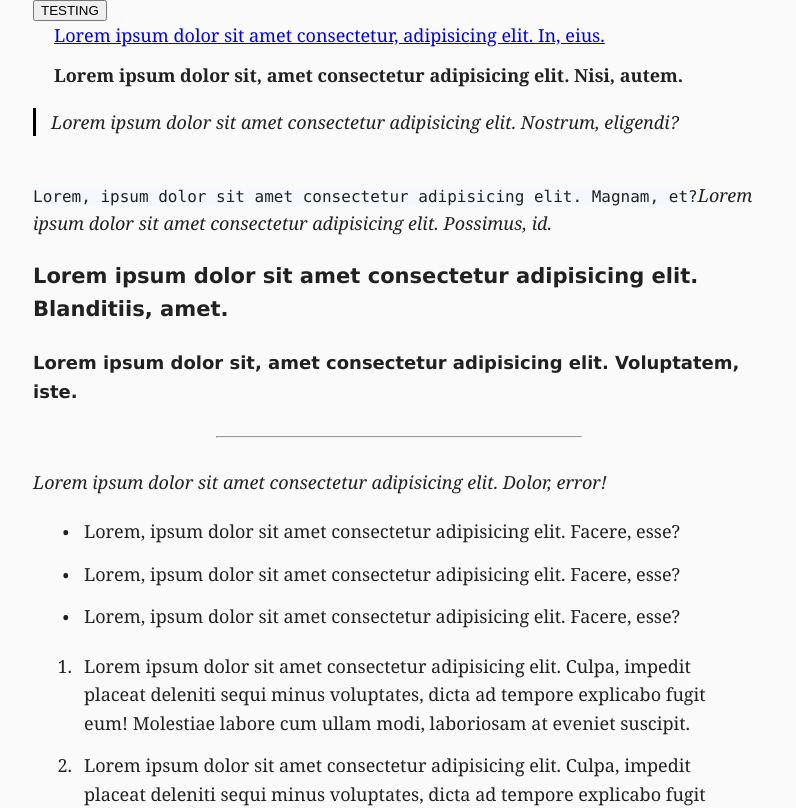
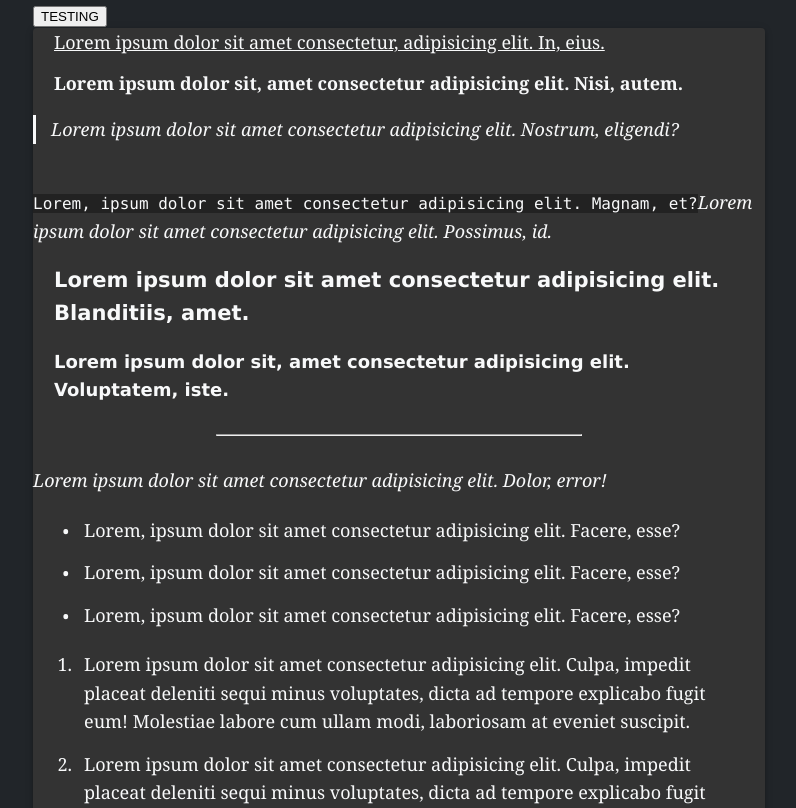
Before and after one commit to threestarss/MyTelegraphClientReact, a React (Create React App) app: page / in a window 1280 px wide. Shown: the top 808 px of the page, without its empty margins (143-939 px from the left). Built offline with nearby package versions, Linux system fonts and the light colour scheme.

Commit message:
switch to dark theme

```diff
--- a/src/Content/Article/Article.tsx
+++ b/src/Content/Article/Article.tsx
@@ -1,4 +1,5 @@
 import { useDispatch, useSelector } from "react-redux";
+import { Paper } from "@material-ui/core";
 import { RootState } from "../../Store/store";
 import { ArticleElement } from "./ArticleElement";
 import { useArticleStyles } from "../useArticleStyles";
@@ -14,13 +15,13 @@ const Article = () => {
       {!article.content ? (
         <TestArticle />
       ) : (
-        <article className={classes.root}>
+        <Paper component="article" elevation={3} classes={classes}>
           {article.content.map((node) => {
             if (typeof node === "string")
               return <ArticleElement tag="p" children={[node]} />;
             return <ArticleElement {...node} />;
           })}
-        </article>
+        </Paper>
       )}
     </>
   );
--- a/src/Content/Article/testArticle.tsx
+++ b/src/Content/Article/testArticle.tsx
@@ -1,4 +1,4 @@
-import { Typography } from "@material-ui/core";
+import { Typography, Paper } from "@material-ui/core";
 import { useArticleStyles } from "../useArticleStyles";
 
 import telegraphAPI from "../../TelegraphAPI/telegraphAPI";
@@ -11,7 +11,7 @@ export const TestArticle = () => {
   return (
     <>
       <button onClick={handleClick}>TESTING</button>
-      <article className={classes.root}>
+      <Paper component="article" elevation={3} classes={classes}>
         <p>
           <a href="leessgooo">
             Lorem ipsum dolor sit amet consectetur, adipisicing elit. In, eius.
@@ -108,7 +108,7 @@ export const TestArticle = () => {
         <p>
           Lorem ipsum dolor sit amet consectetur adipisicing elit. Esse, iusto!
         </p>
-      </article>
+      </Paper>
     </>
   );
 
--- a/src/Content/useArticleStyles.ts
+++ b/src/Content/useArticleStyles.ts
@@ -3,23 +3,25 @@ import { makeStyles } from '@material-ui/core'
 // the goal was to copy the original telegra.ph styling
 
 // TODO: set line height, font size as default in typography object: https://material-ui.com/customization/default-theme/
-export const useArticleStyles = makeStyles({
+export const useArticleStyles = makeStyles(theme => ({
   root: {
-    fontSize: '18px',
-    lineHeight: '1.58',
     '& h1, h2, h3, h4, h5': {
-      fontFamily: 'CustomSansSerif,"Lucida Grande",Arial,sans-serif;'
+      fontFamily: 'CustomSansSerif,"Lucida Grande",Arial,sans-serif;',
+      margin: "18px 21px 9px"
     },
     '& p': {
       margin: '0 21px 12px',
       wordWrap: 'break-word'
+    },
+    '& a': {
+      color: theme.palette.text.primary,
     },
     '& blockquote': {
       fontStyle: 'italic',
       margin: '18px 21px 16px 0',
       paddingLeft: '15px',
       wordWrap: 'break-word',
-      borderLeft: '3px solid #000'
+      borderLeft: `3px solid ${theme.palette.text.primary}`
     },
     '& ol': {
       margin: '21px',
@@ -67,20 +69,23 @@ export const useArticleStyles = makeStyles({
     },
     '& pre': {
       fontFamily: 'Menlo,"Courier New",Courier,monospace',
-      fontSize: '16px',
-      background: '#F5F8FC',
+      fontSize: '1rem',
+      background: '#222',
       margin: '14px 0',
       padding: '7px 21px',
       wordWrap: 'break-word'
     },
     '& code': {
       fontFamily: 'Menlo,"Courier New",Courier,monospace',
-      fontSize: '16px',
-      background: '#F5F8FC',
+      fontSize: '1rem',
+      background: '#222',
     },
     '& hr': {
       margin: '30px auto',
       width: '50%',
+    },
+    '& aside': {
+      fontSize: '1,3125rem'
     }
   }
-})
+}))
--- a/src/theme.ts
+++ b/src/theme.ts
@@ -18,7 +18,21 @@ export const theme = createMuiTheme({
     },
   },
   typography: {
-    fontFamily: 'CustomSerif,Georgia,Cambria,"Times New Roman",serif'
+    fontFamily: 'CustomSerif,Georgia,Cambria,"Times New Roman",serif',
+    fontSize: 18,
+    body2: {
+      lineHeight: 1.58
+    }
+  },
+  palette: {
+    type: "dark",
+    text: {
+      primary: '#f8f9fa'
+    },
+    background: {
+      default: "#212529",
+      paper: "#333"
+    }
   }
 })
 
```
